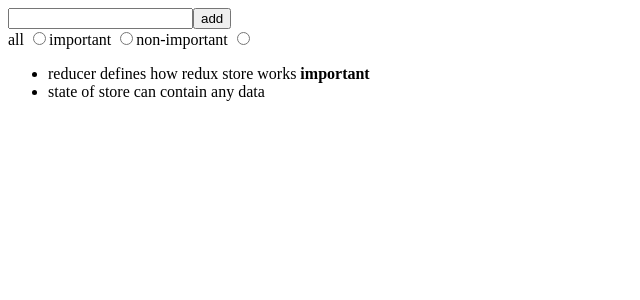
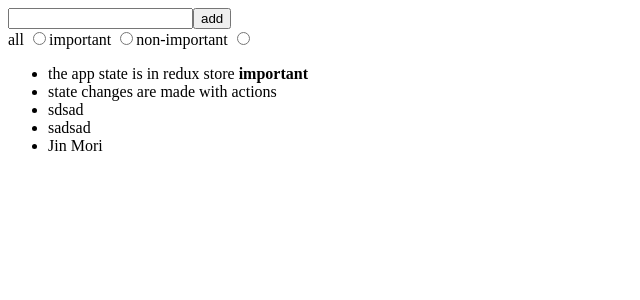
Before and after one commit to alfredasare/fullstackopen-redux, a React (Create React App) app: page / in a window 1280 px wide. Shown: the top 300 px of the page, without its empty margins (0-640 px from the left). Built offline with nearby package versions, Linux system fonts and the light colour scheme; data requests are answered from the project's data file.

Commit message:
Add db.json as server

```diff
--- /dev/null
+++ b/db.json
@@ -0,0 +1,29 @@
+{
+  "notes": [
+    {
+      "content": "the app state is in redux store",
+      "important": true,
+      "id": 1
+    },
+    {
+      "content": "state changes are made with actions",
+      "important": false,
+      "id": 2
+    },
+    {
+      "content": "sdsad",
+      "important": false,
+      "id": 3
+    },
+    {
+      "content": "sadsad",
+      "important": false,
+      "id": 4
+    },
+    {
+      "content": "Jin Mori",
+      "important": false,
+      "id": 5
+    }
+  ]
+}
--- a/package.json
+++ b/package.json
@@ -6,6 +6,7 @@
     "@testing-library/jest-dom": "^5.11.9",
     "@testing-library/react": "^11.2.5",
     "@testing-library/user-event": "^12.8.3",
+    "axios": "^0.21.1",
     "react": "^17.0.1",
     "react-dom": "^17.0.1",
     "react-redux": "^7.2.2",
@@ -17,7 +18,8 @@
     "start": "react-scripts start",
     "build": "react-scripts build",
     "test": "react-scripts test",
-    "eject": "react-scripts eject"
+    "eject": "react-scripts eject",
+    "server": "json-server -p3001 --watch db.json"
   },
   "eslintConfig": {
     "extends": [
@@ -39,6 +41,7 @@
   },
   "devDependencies": {
     "deep-freeze": "0.0.1",
+    "json-server": "^0.16.3",
     "redux-devtools-extension": "^2.13.9"
   }
 }
--- a/src/App.js
+++ b/src/App.js
@@ -1,8 +1,21 @@
+import {useEffect} from 'react';
+import {useDispatch} from "react-redux";
 import NewNote from "./components/NewNote";
 import Notes from "./components/Notes";
 import VisibilityFilter from "./components/VisibilityFilter";
+import noteService from "../src/services/notes";
+import {initializeNotes} from "./reducers/noteReducer";
 
 function App() {
+    const dispatch = useDispatch();
+
+    useEffect(() => {
+        noteService
+            .getAll()
+            .then(notes => {
+                dispatch(initializeNotes(notes))
+            })
+    }, [dispatch]);
 
     return (
         <div>
--- a/src/components/NewNote.js
+++ b/src/components/NewNote.js
@@ -1,14 +1,16 @@
 import {useDispatch} from "react-redux";
 import {createNote} from "../reducers/noteReducer";
+import noteService from "../services/notes";
 
 const NewNote = props => {
     const dispatch = useDispatch();
 
-    const addNote = e => {
+    const addNote = async e => {
         e.preventDefault();
         const content = e.target.note.value;
         e.target.note.value = '';
-        dispatch(createNote(content));
+        const newNote = await noteService.createNew(content);
+        dispatch(createNote(newNote));
     };
 
     return (
--- a/src/reducers/noteReducer.js
+++ b/src/reducers/noteReducer.js
@@ -1,17 +1,4 @@
-const initialState = [
-    {
-        content: 'reducer defines how redux store works',
-        important: true,
-        id: 1,
-    },
-    {
-        content: 'state of store can contain any data',
-        important: false,
-        id: 2,
-    },
-]
-
-const noteReducer = (state = initialState, action) => {
+const noteReducer = (state = [], action) => {
     switch (action.type) {
         case 'NEW_NOTE':
             return [...state, action.payload];
@@ -28,21 +15,20 @@ const noteReducer = (state = initialState, action) => {
             ));
         }
 
+        case 'INIT_NOTES':
+            return action.payload;
+
         default:
             return state;
     }
 };
 
-const generateId = () => Math.floor(Math.random() * 1000000);
+// const generateId = () => Math.floor(Math.random() * 1000000);
 
 //  Action creators
 export const createNote = content => ({
     type: 'NEW_NOTE',
-    payload: {
-        content,
-        important: false,
-        id: generateId()
-    }
+    payload: content
 });
 
 export const toggleImportanceOf = id => ({
@@ -52,4 +38,9 @@ export const toggleImportanceOf = id => ({
     }
 });
 
+export const initializeNotes = payload => ({
+    type: 'INIT_NOTES',
+    payload
+});
+
 export default noteReducer;
--- /dev/null
+++ b/src/services/notes.js
@@ -0,0 +1,20 @@
+import axios from "axios";
+
+const baseUrl = "http://localhost:3001/notes";
+
+const getAll = async () => {
+    const response = await axios.get(baseUrl);
+    return response.data;
+};
+
+const createNew = async content => {
+    const object = {
+        content,
+        important: false
+    };
+    const response = await axios.post(baseUrl, object);
+    return response.data;
+};
+
+// eslint-disable-next-line import/no-anonymous-default-export
+export default { getAll, createNew };
```
Also changed, not shown: 1 other file (tests, documents, lock files or other folders).
